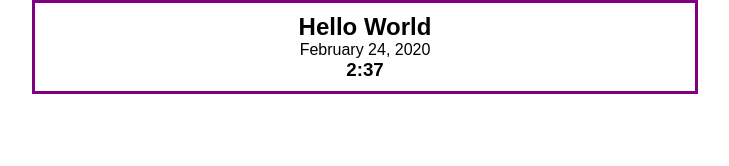
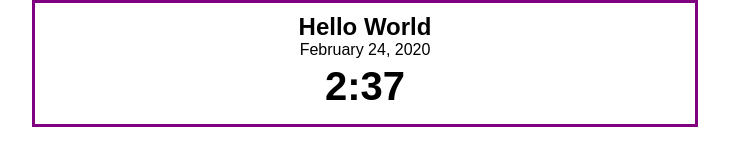
Before and after one commit to micah-rose/js-thirty, a plain HTML site: page index.html in a window 1280 px wide. Shown: the whole page, without its empty margins (275-1004 px from the left). Drawn offline with Linux system fonts and the light colour scheme.

Commit message:
Adjusted size and margin for new time display.

```diff
--- a/index.css
+++ b/index.css
@@ -12,3 +12,8 @@ body {
     width: 50%;
     text-align: center;
 }
+
+h3 {
+    font-size: 40px;
+    margin: 5px;
+}
```
